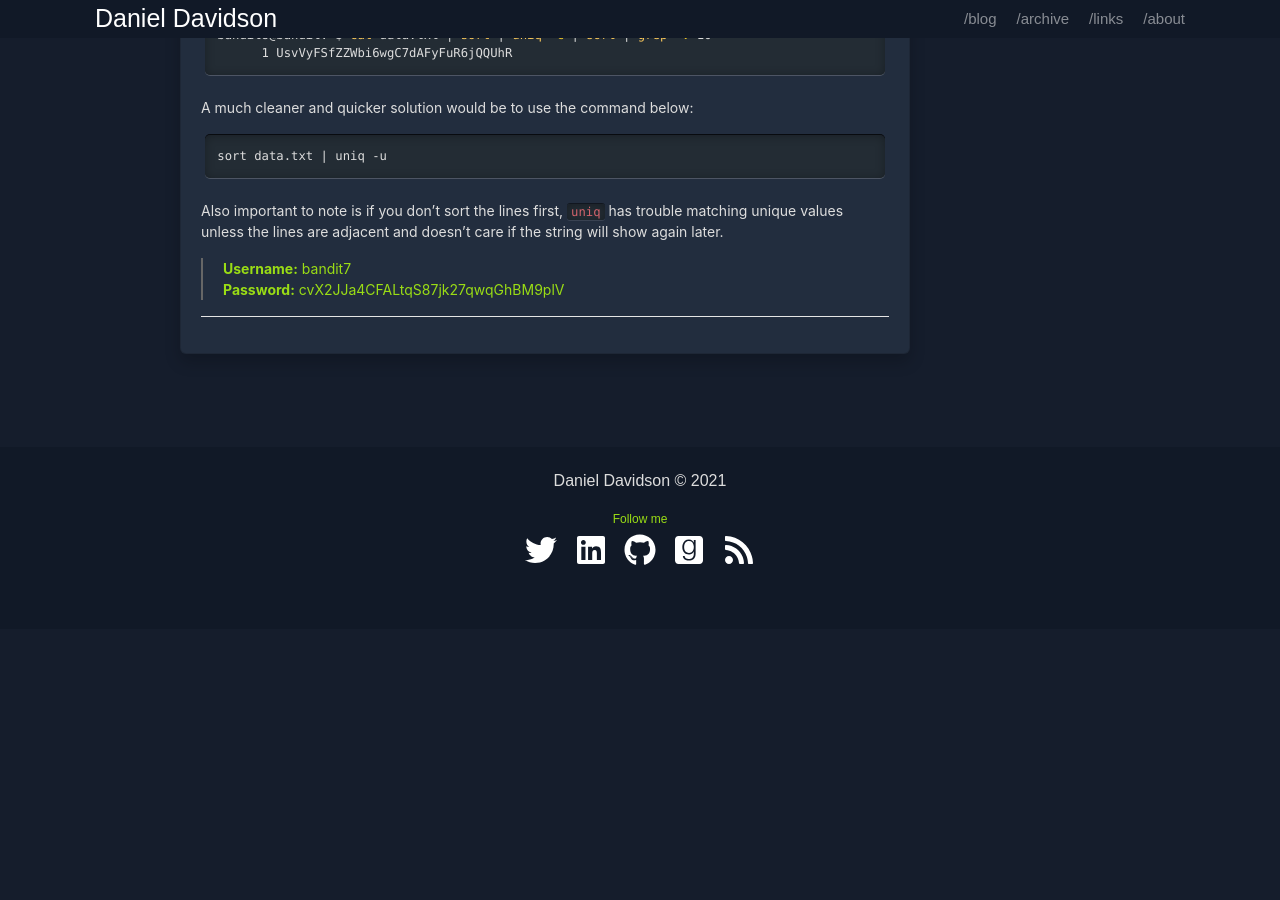
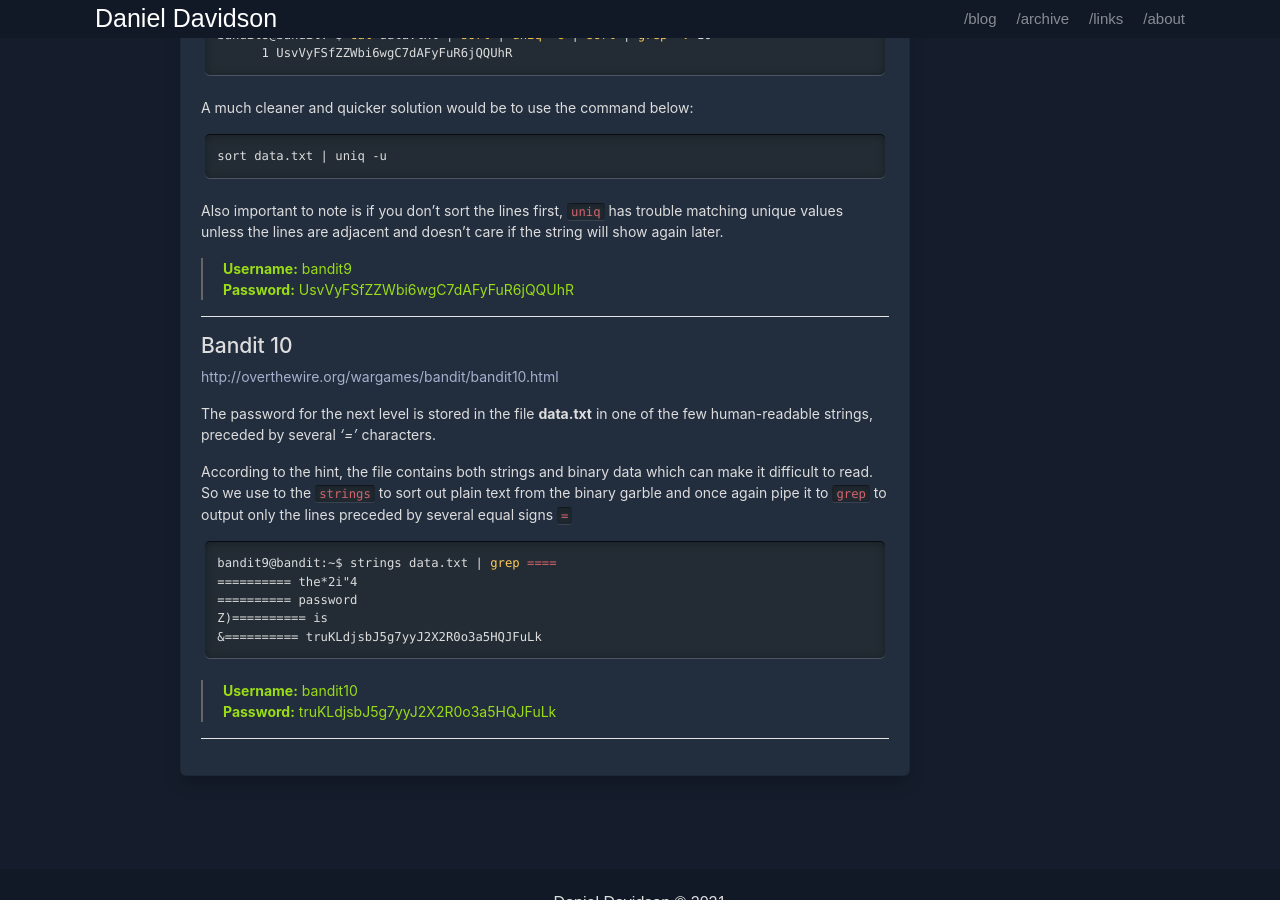
Before and after one commit to danieldavidson/danieldavidson.github.io, a Jekyll site: the page built from _posts/2021-04-08-overthewire-bandit-6-10.md, in a window 1280 px wide and 900 px high, scrolled down 4017 px. Built offline with Jekyll 4.4.1, drawn with Linux system fonts in a browser that asks for light colours; before the commit the page ends 4646 px from its top, so only the background shows below that.

Commit message:
Update 2021-04-08-overthewire-bandit-6-10.md

````diff
--- a/_posts/2021-04-08-overthewire-bandit-6-10.md
+++ b/_posts/2021-04-08-overthewire-bandit-6-10.md
@@ -176,7 +176,7 @@ millionth       cvX2JJa4CFALtqS87jk27qwqGhBM9plV
 ```
 Think of `grep` as the search or find feature in any text editor you've used before except much more powerful!
 
-> **Username:** bandit7
+> **Username:** bandit8
 > **Password:** cvX2JJa4CFALtqS87jk27qwqGhBM9plV
 
 ---
@@ -216,7 +216,27 @@ sort data.txt | uniq -u
 
 Also important to note is if you don’t sort the lines first, `uniq` has trouble matching unique values unless the lines are adjacent and doesn’t care if the string will show again later.
 
-> **Username:** bandit7
-> **Password:** cvX2JJa4CFALtqS87jk27qwqGhBM9plV
+> **Username:** bandit9
+> **Password:** UsvVyFSfZZWbi6wgC7dAFyFuR6jQQUhR
 
 ---
+
+## Bandit 10
+[http://overthewire.org/wargames/bandit/bandit10.html](http://overthewire.org/wargames/bandit/bandit10.html)
+
+The password for the next level is stored in the file **data.txt** in one of the few human-readable strings, preceded by several *‘=’* characters.
+
+According to the hint, the file contains both strings and binary data which can make it difficult to read. So we use to the `strings` to sort out plain text from the binary garble and once again pipe it to `grep` to output only the lines preceded by several equal signs `=`
+
+```console
+bandit9@bandit:~$ strings data.txt | grep ====
+========== the*2i"4
+========== password
+Z)========== is
+&========== truKLdjsbJ5g7yyJ2X2R0o3a5HQJFuLk
+```
+
+> **Username:** bandit10
+> **Password:** truKLdjsbJ5g7yyJ2X2R0o3a5HQJFuLk
+
+---
````
